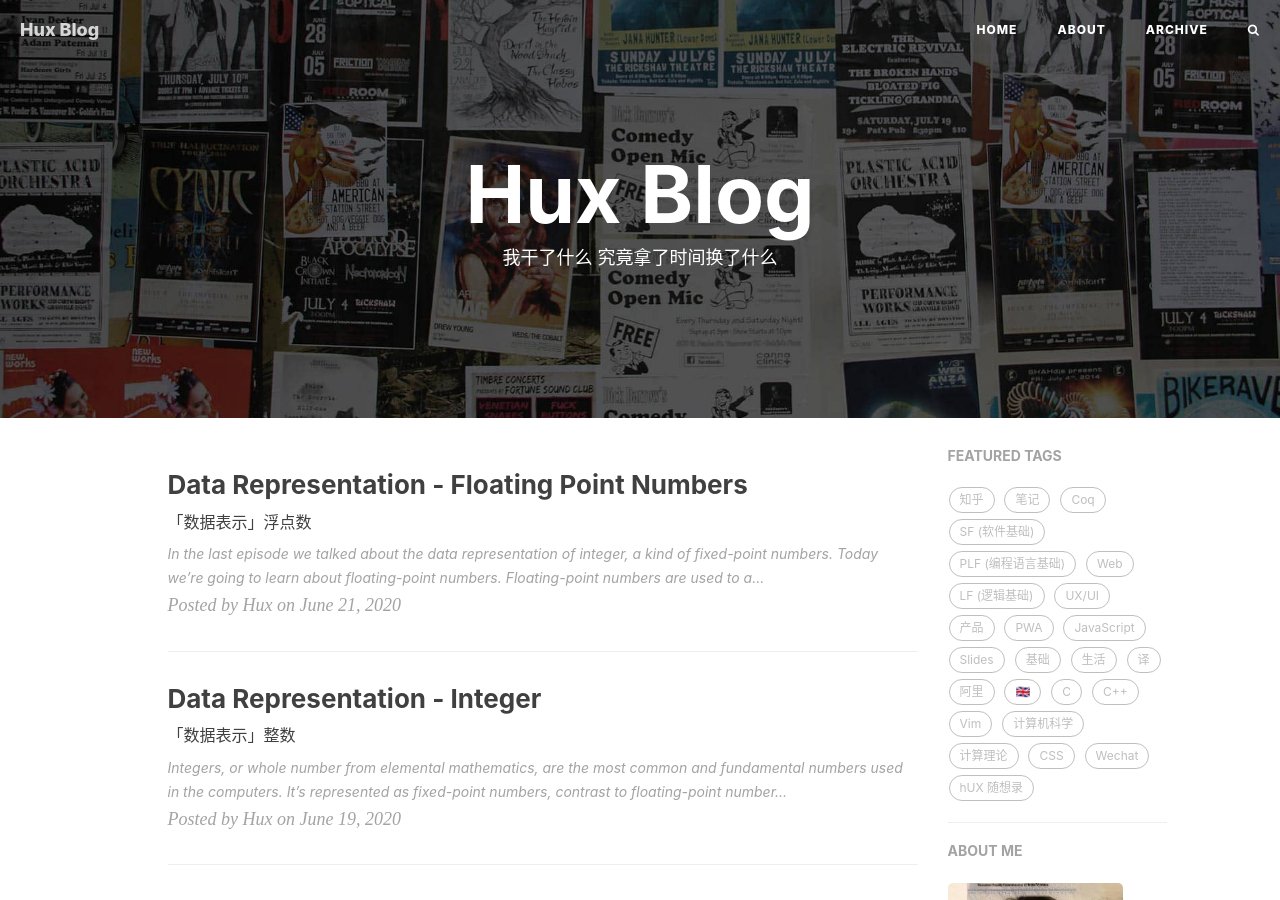
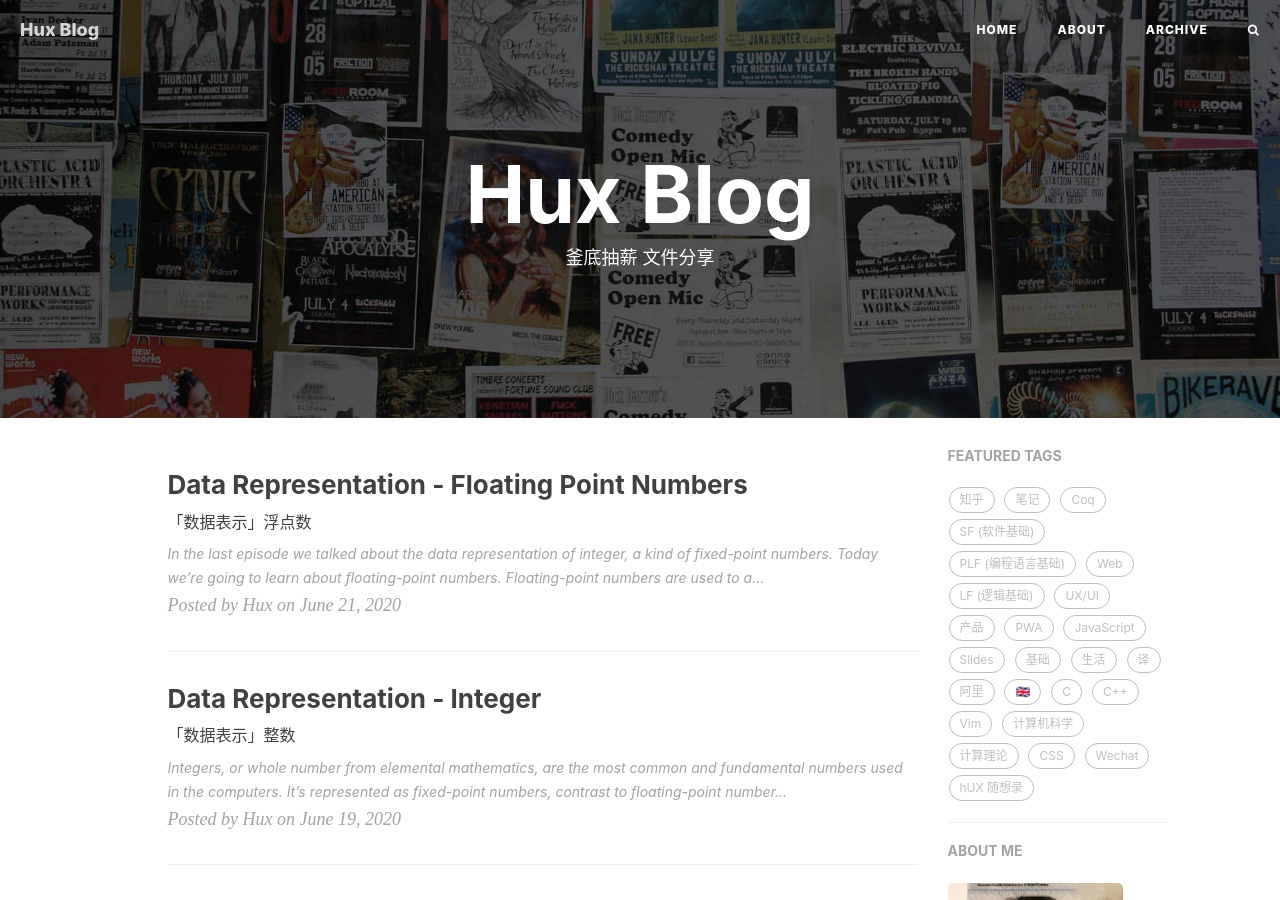
Before and after one commit to ningwuchang/ningwuchang.github.io, a Jekyll site: the page built from index.html, in a window 1280 px wide and 900 px high. Built offline with Jekyll 4.4.1, drawn with Linux system fonts in a browser that asks for light colours; nearby versions of some CDN libraries; the list of posts is cut into pages by our own code; comment, search, counter and statistics services are not loaded.

Commit message:
Update index.html

```diff
--- a/index.html
+++ b/index.html
@@ -1,6 +1,6 @@
 ---
 layout: page
-description: "我干了什么 究竟拿了时间换了什么"
+description: "釜底抽薪 文件分享"
 ---
 
 {% for post in paginator.posts %}
```
